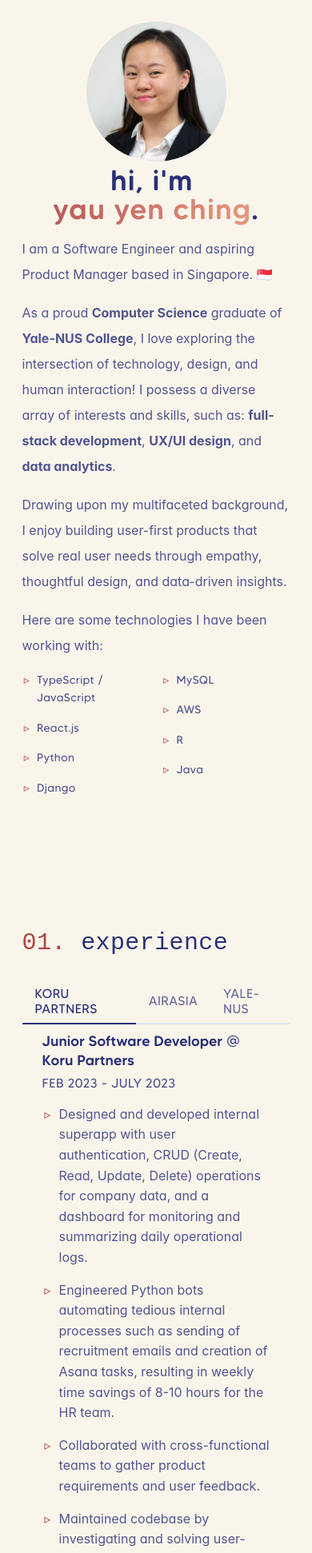
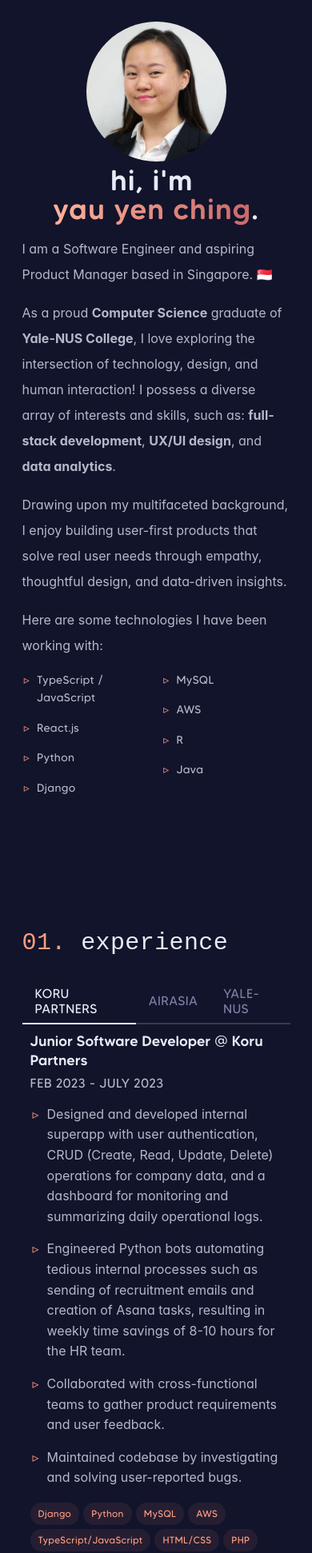
Before and after one commit to yauyenching/portfolio-site, a Next.js app: page / in a window 390 px wide. Shown: the part 47-1989 px from the top of the page at 80% size. Built offline with nearby package versions, Linux system fonts and the light colour scheme; a web font is replaced by a local one.

Commit message:
feat: Add minor styling changes
- Change padding on mobile for experience tabs in tabsTheme

- Change color mode default to follow system mode

- Change profile picture size to follow breakpoint values

- Tweak light mode title color

```diff
--- a/pages/sections/Intro.tsx
+++ b/pages/sections/Intro.tsx
@@ -35,15 +35,12 @@ export default function Intro() {
         <Image
           src='/profile_pic.webp'
           alt='test'
-          width={0}
-          height={0}
-          sizes="100vw"
+          width={profilePicSize}
+          height={profilePicSize}
           style={{
             borderRadius: '50%',
             // boxShadow: '0px 6px 30px 0px rgba(0, 0, 0, 0.08)',
             marginBottom: 5,
-            height: profilePicSize,
-            width: profilePicSize
           }}
         />
       </Flex>
--- a/pages/sections/Projects.tsx
+++ b/pages/sections/Projects.tsx
@@ -95,6 +95,7 @@ export default function Projects() {
                 <SkillTag key={uuidv4()}>{skill}</SkillTag>
               ))}
             </Box>
+            <Box color='brand.title'>
               <Link href={githubLink} pr={externalLink && 7.5} fontSize='xl'>
                 <i className='fa-brands fa-github' />
               </Link>
@@ -103,6 +104,7 @@ export default function Projects() {
                   <i className='fa-solid fa-arrow-up-right-from-square' />
                 </Link>
               )}
+            </Box>
           </CardFooter>
         </Card>
       </GridItem>
--- a/styles/globals.css
+++ b/styles/globals.css
@@ -15,7 +15,7 @@
 [data-theme='light'] {
   --background: hsl(40, 60%, 95%);
   --text-color-primary: hsl(236, 28%, 44%);
-  --text-color-title: hsl(235, 48%, 32%);
+  --text-color-title: hsl(235, 48%, 34%);
   --text-color-title-muted: hsl(237, 22%, 52%);
   --accent: hsl(0, 45%, 48%);
   --accent-fade: hsla(0, 40%, 54%, 8%);
--- a/styles/tabsTheme.ts
+++ b/styles/tabsTheme.ts
@@ -19,10 +19,10 @@ const baseStyle = definePartsStyle({
     },
   },
   tablist: {
-    color: 'brand.titleMuted'
+    color: 'brand.titleMuted',
   },
   tabpanel: {
-    padding: '10px 25px',
+    padding: { base: '10px', sm: '10px 25px' },
   },
 })
 
--- a/styles/theme.ts
+++ b/styles/theme.ts
@@ -39,8 +39,8 @@ const fonts = {
 
 const theme = extendTheme({
   config: {
-    initialColorMode: 'light',
-    useSystemColorMode: false,
+    initialColorMode: 'dark',
+    useSystemColorMode: true,
   },
   fonts: fonts,
   colors: colors,
```
Lines whose indentation alone changed are shown as unchanged.
